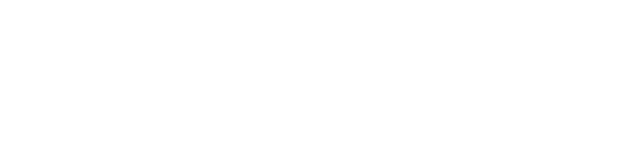
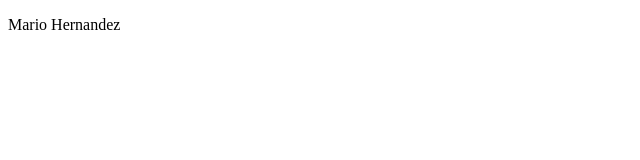
Before and after one commit to XxAleszxX/Primer-repositorio, a plain HTML site: page index.html in a window 1280 px wide. Shown: the whole page, without its empty margins (0-640 px from the left). Drawn offline with Linux system fonts and the light colour scheme.

Commit message:
agregando div contenedor

```diff
--- a/index.html
+++ b/index.html
@@ -8,5 +8,12 @@
 </head>
 <body>
 
+<!--div contenedor 1-->
+<div class="container">
+    <div class="row">
+        <p>Mario Hernandez</p>
+    </div>
+
+</div>
 </body>
 </html>
```
